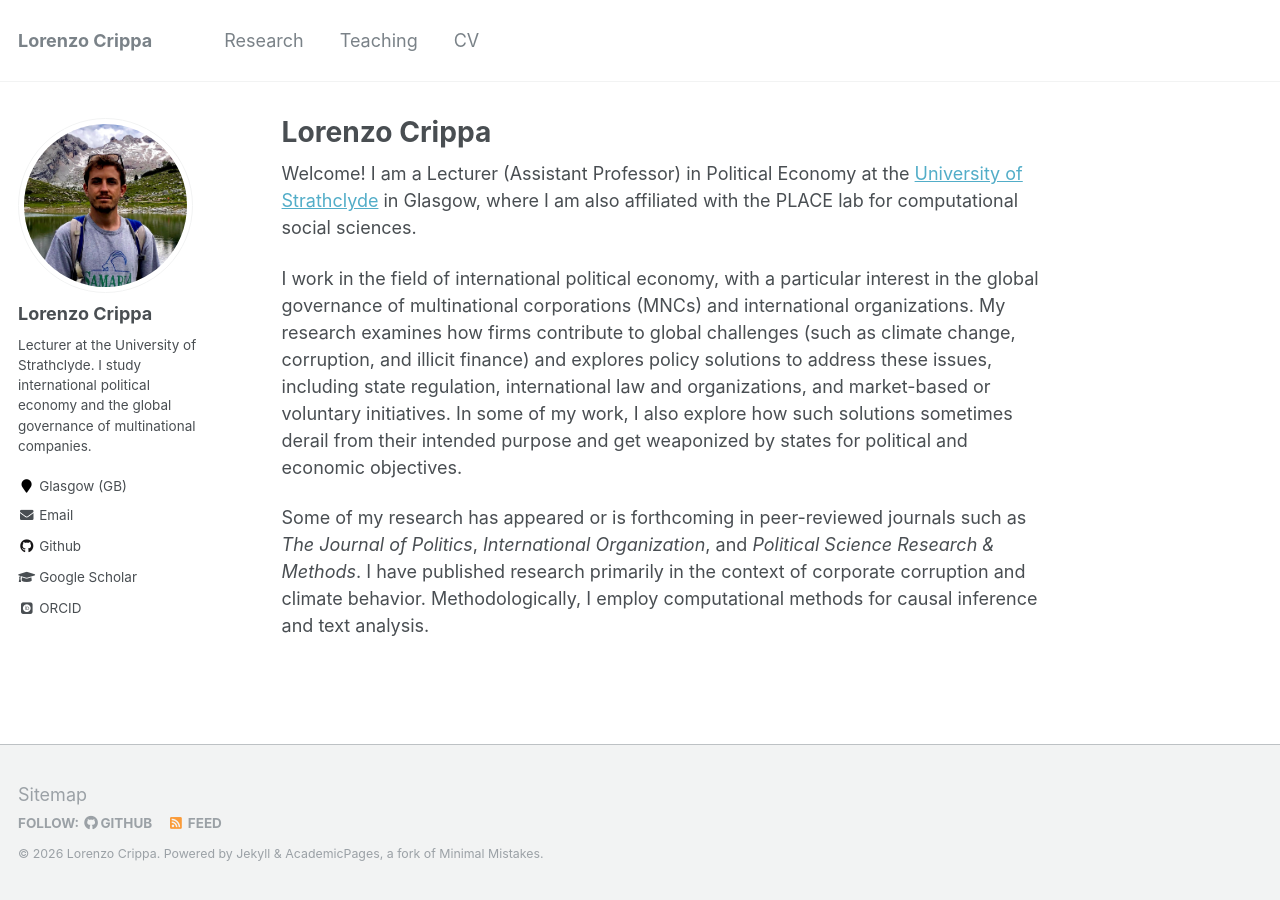
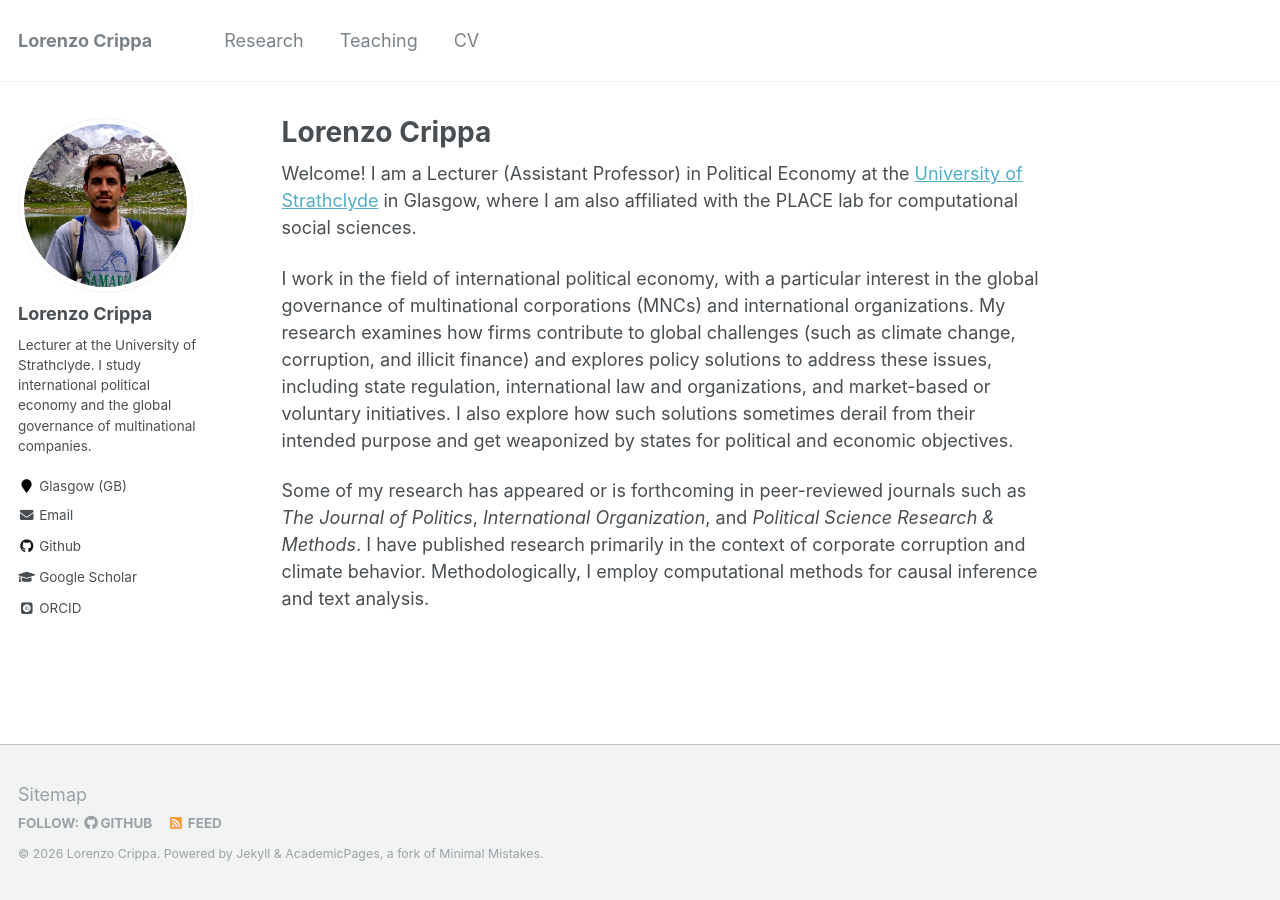
Before and after one commit to lorenzo-crippa/lorenzo-crippa.github.io, a Jekyll site: the page built from _pages/about.md, in a window 1280 px wide. Built offline with Jekyll 4.4.1, drawn with Linux system fonts in a browser that asks for light colours; some web fonts are replaced.

Commit message:
Update about.md

```diff
--- a/_pages/about.md
+++ b/_pages/about.md
@@ -9,6 +9,6 @@ redirect_from:
 
 Welcome! I am a Lecturer (Assistant Professor) in Political Economy at the [University of Strathclyde](https://www.strath.ac.uk/staff/crippalorenzodr/) in Glasgow, where I am also affiliated with the PLACE lab for computational social sciences.
 
-I work in the field of international political economy, with a particular interest in the global governance of multinational corporations (MNCs) and international organizations. My research examines how firms contribute to global challenges (such as climate change, corruption, and illicit finance) and explores policy solutions to address these issues, including state regulation, international law and organizations, and market-based or voluntary initiatives. In some of my work, I also explore how such solutions sometimes derail from their intended purpose and get weaponized by states for political and economic objectives.
+I work in the field of international political economy, with a particular interest in the global governance of multinational corporations (MNCs) and international organizations. My research examines how firms contribute to global challenges (such as climate change, corruption, and illicit finance) and explores policy solutions to address these issues, including state regulation, international law and organizations, and market-based or voluntary initiatives. I also explore how such solutions sometimes derail from their intended purpose and get weaponized by states for political and economic objectives.
 
 Some of my research has appeared or is forthcoming in peer-reviewed journals such as _The Journal of Politics_, _International Organization_, and _Political Science Research & Methods_. I have published research primarily in the context of corporate corruption and climate behavior. Methodologically, I employ computational methods for causal inference and text analysis.
```
